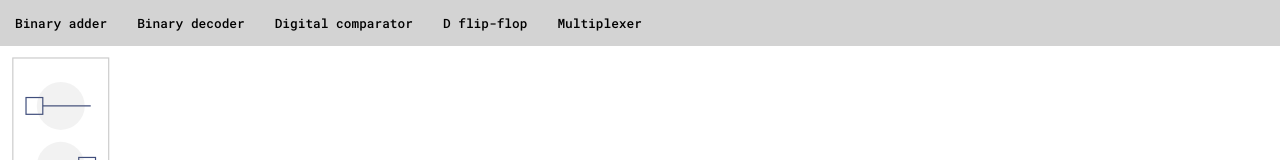
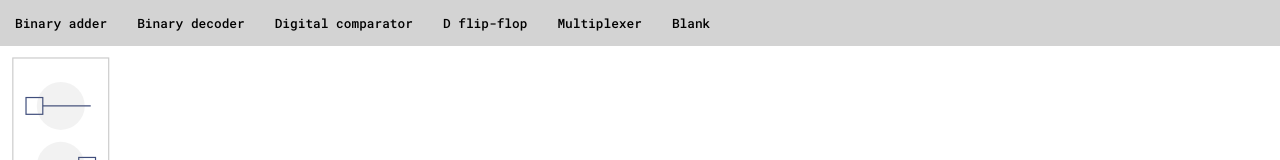
Before and after one commit to HunorMarton/logic-gate, a Vue app: page / in a window 1280 px wide. Shown: the top 160 px of the page. Built offline with nearby package versions, Linux system fonts and the light colour scheme.

Commit message:
Add blank page

```diff
--- a/src/Board.vue
+++ b/src/Board.vue
@@ -292,7 +292,6 @@ export default {
       // TODO: Delete component
       // TODO: Delete connection (Highlight connection on delete circle hover)
       // TODO: Make sidebar nicer
-      // TODO: add blank page
       // TODO: Do not add item if it doesn't leaves the sidebar
 
       this.connectionSource = undefined
--- a/src/components/Header.vue
+++ b/src/components/Header.vue
@@ -15,7 +15,8 @@ export default {
       { title: 'Binary decoder', data: binaryDecoder },
       { title: 'Digital comparator', data: digitalComparator },
       { title: 'D flip-flop', data: dFlipFlop },
-      { title: 'Multiplexer', data: multiplexer }
+      { title: 'Multiplexer', data: multiplexer },
+      { title: 'Blank', data: { components: [], connections: [] } }
     ]
   }),
   created() {
```
